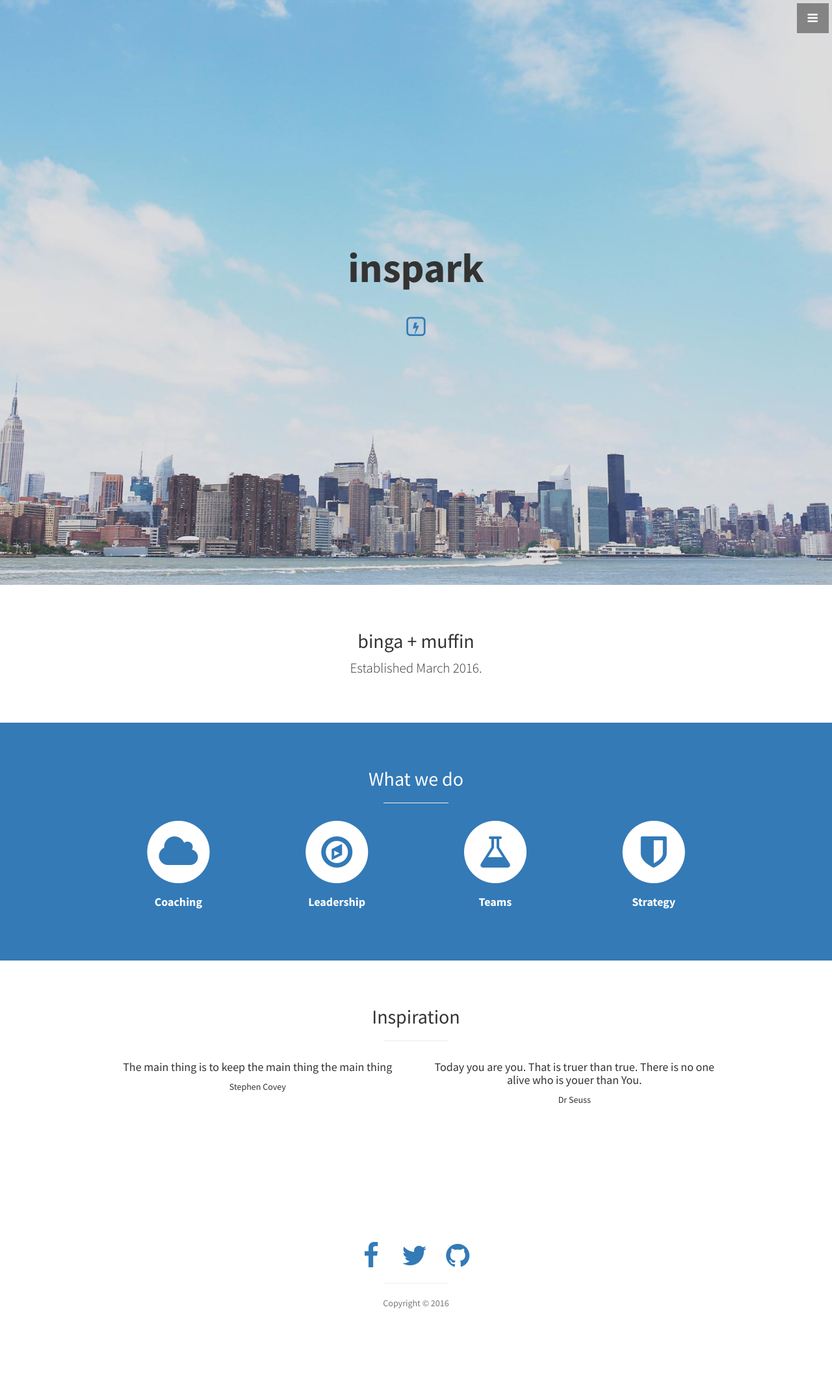
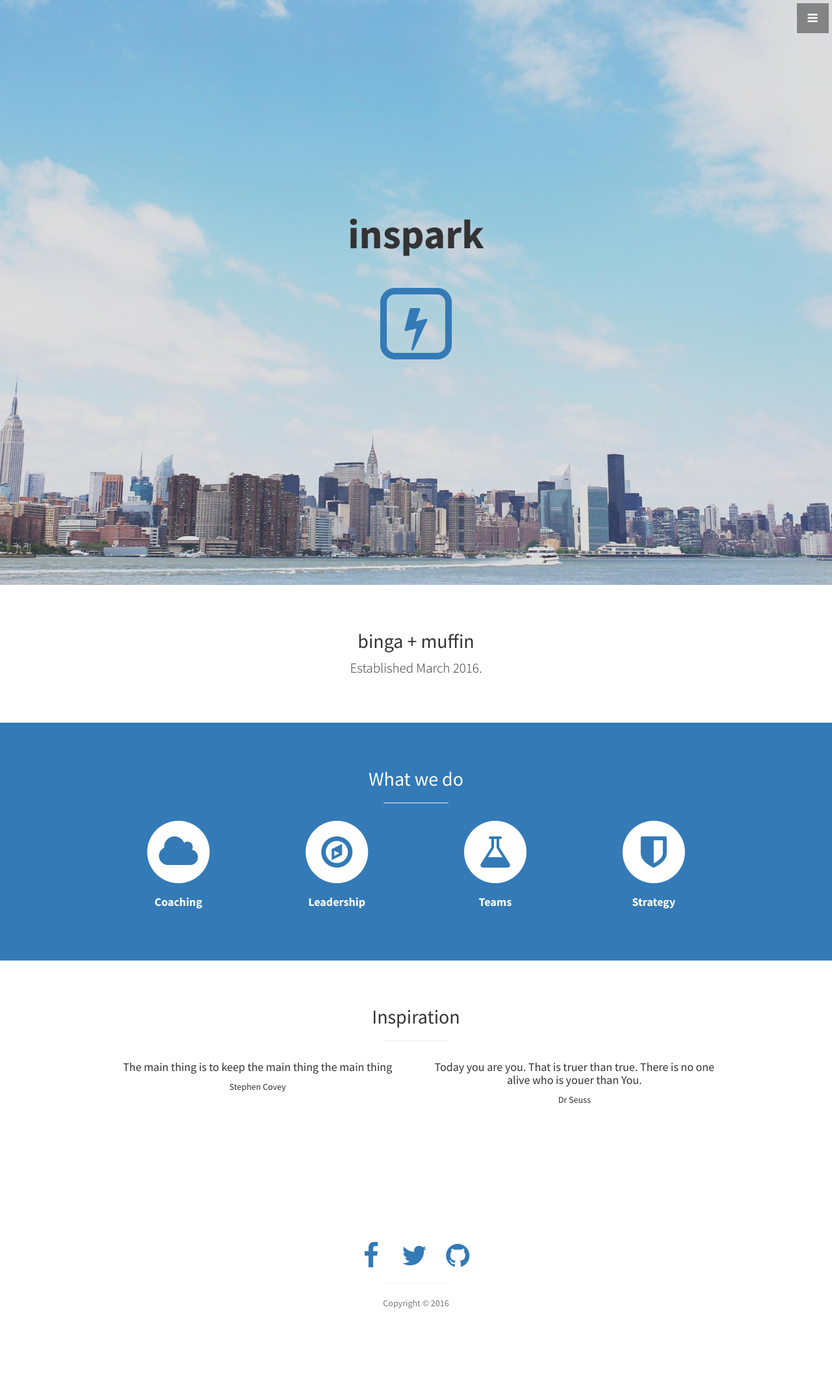
Before and after one commit to jikinluke8/inspark, a Jekyll site: the page built from index.html, in a window 1280 px wide. Shown: the whole page at 65% size. Built offline with Jekyll 4.4.1, drawn with Linux system fonts in a browser that asks for light colours.

Commit message:
Update header.html

```diff
--- a/_includes/header.html
+++ b/_includes/header.html
@@ -5,7 +5,7 @@
 
     <br>
     <a href="#about">
-     <span class="fa-stack fa-lg">
+     <span class="fa-stack fa-5x">
       <i class="fa fa-square-o fa-stack-2x"></i>
       <i class="fa fa-bolt fa-stack-1x"></i>
     </span>
```
